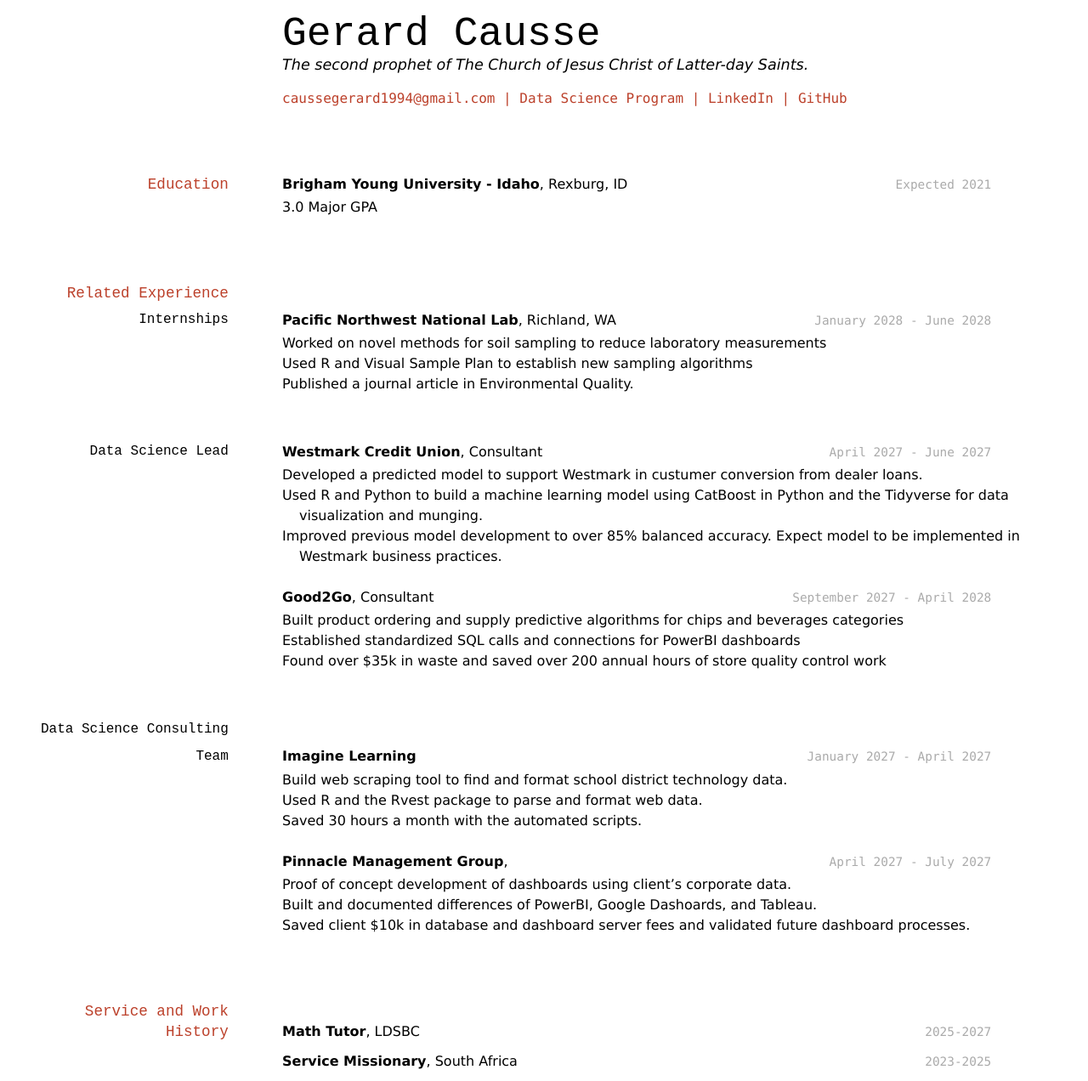
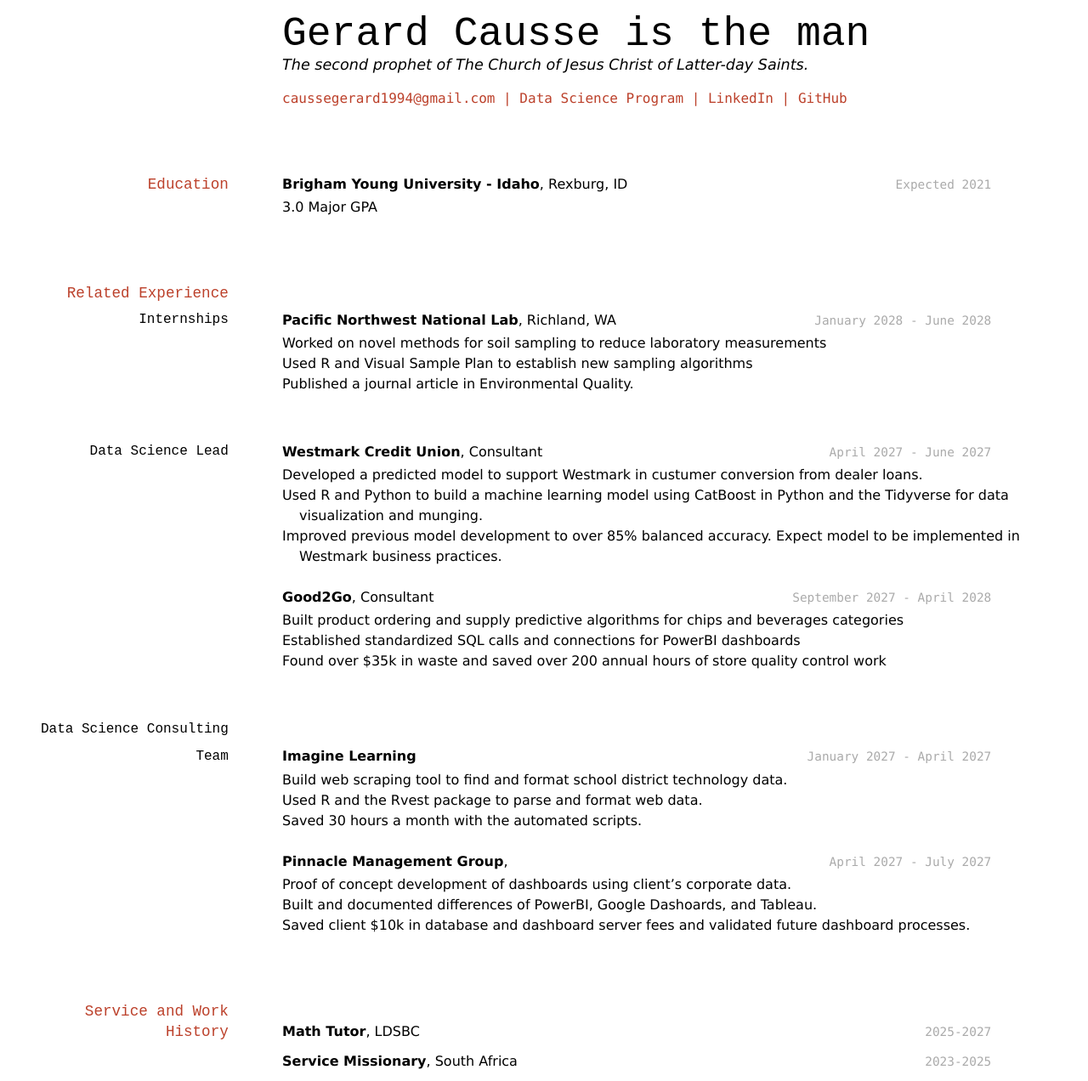
Before and after one commit to GrodCausse/Resume, a Jekyll site: the page built from docs/index.md, in a window 1280 px wide. Shown: the whole page at 85% size. Built offline with Jekyll 4.4.1, drawn with Linux system fonts in a browser that asks for light colours.

Commit message:
Update index.md

```diff
--- a/docs/index.md
+++ b/docs/index.md
@@ -2,7 +2,7 @@
 layout: cv
 title: Gerard Causse's Resume
 ---
-# Gerard Causse
+# Gerard Causse is the man
 The second prophet of The Church of Jesus Christ of Latter-day Saints.
 
 <div id="webaddress">
```
